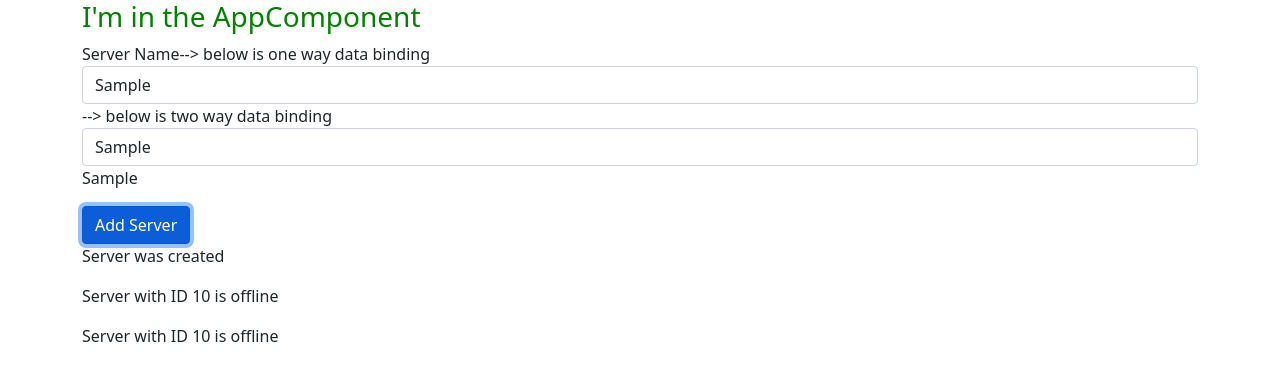
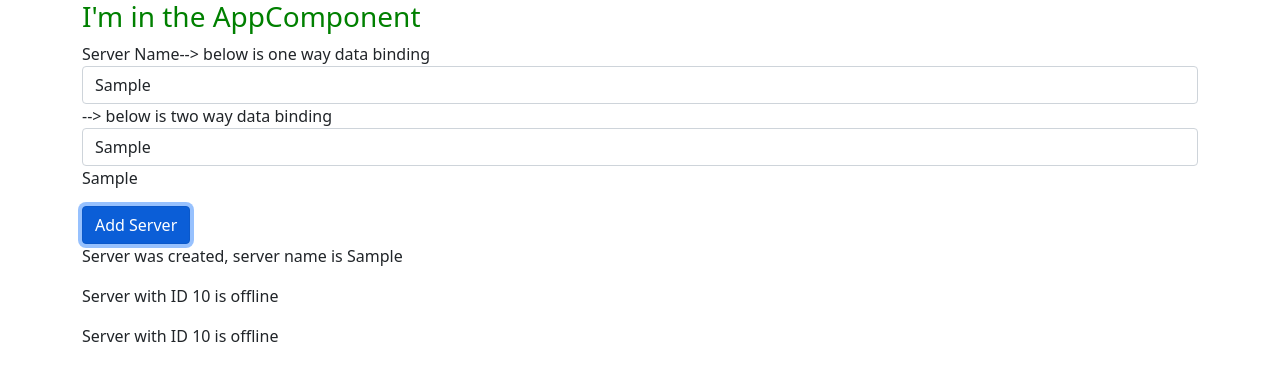
Before and after one commit to Stoneshishang/First-Angular-App, an Angular app: page / in a window 1280 px wide. Both pictures are taken after typing "Sample" into the empty fields and a click on the button "Add Server". Shown: the top 380 px of the page. Built offline with nearby package versions, Linux system fonts and the light colour scheme.

Commit message:
conditional rendering with *ngIf

```diff
--- a/src/app/servers/servers.component.html
+++ b/src/app/servers/servers.component.html
@@ -13,6 +13,7 @@
   Add Server
 </button>
 <!-- <p [innerText]="allowNewServer"></p> -->
-<p>{{ serverCreationStatus }}</p>
+<!-- // the * means it is a structual directive that is really changing the dom -->
+<p *ngIf="serverCreated">Server was created, server name is {{ serverName }}</p>
 <app-server></app-server>
 <app-server></app-server>
--- a/src/app/servers/servers.component.ts
+++ b/src/app/servers/servers.component.ts
@@ -12,6 +12,7 @@
   allowNewServer = false;
   serverCreationStatus = 'No server was created';
   serverName = 'TestServer';
+  serverCreated = false;
 
   constructor() {
     setTimeout(() => {
@@ -22,7 +23,9 @@
   ngOnInit(): void {}
 
   onCreateServer() {
-    this.serverCreationStatus = 'Server was created';
+    this.serverCreated = true;
+    this.serverCreationStatus =
+      'Server was created! Name is ' + this.serverName;
   }
   onUpdateServerName(event: Event) {
     this.serverName = (<HTMLInputElement>event.target).value;
```
